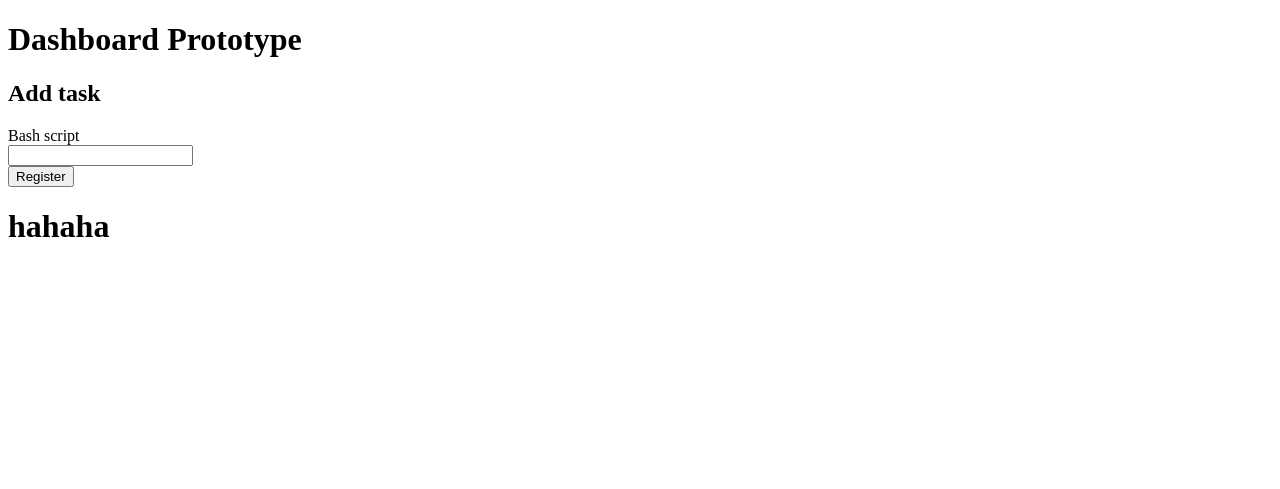
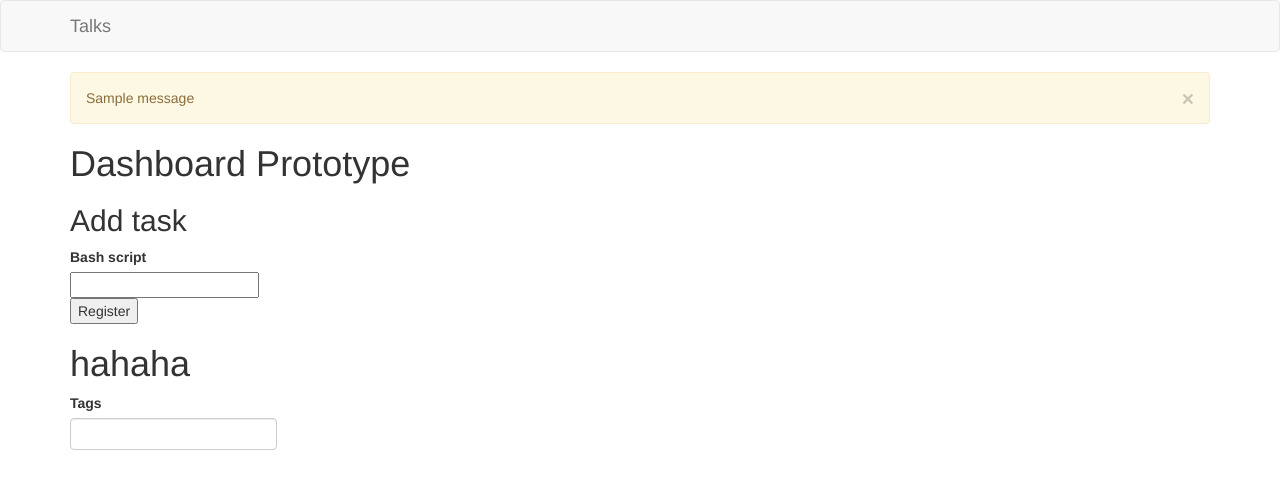
Before and after one commit to susieluckyball/dashboard, a Flask app: page / in a window 1280 px wide. Shown: the top 489 px of the page. Run offline with Flask 2, Linux system fonts and the light colour scheme; one stand-in notice (Sample message) is shown; some libraries are stand-ins or nearby versions.

Commit message:
Adds bootstrap files

```diff
--- /dev/null
+++ b/app/static/bootstrap-tagsinput.css
@@ -0,0 +1,55 @@
+.bootstrap-tagsinput {
+  background-color: #fff;
+  border: 1px solid #ccc;
+  box-shadow: inset 0 1px 1px rgba(0, 0, 0, 0.075);
+  display: inline-block;
+  padding: 4px 6px;
+  color: #555;
+  vertical-align: middle;
+  border-radius: 4px;
+  max-width: 100%;
+  line-height: 22px;
+  cursor: text;
+}
+.bootstrap-tagsinput input {
+  border: none;
+  box-shadow: none;
+  outline: none;
+  background-color: transparent;
+  padding: 0 6px;
+  margin: 0;
+  width: auto;
+  max-width: inherit;
+}
+.bootstrap-tagsinput.form-control input::-moz-placeholder {
+  color: #777;
+  opacity: 1;
+}
+.bootstrap-tagsinput.form-control input:-ms-input-placeholder {
+  color: #777;
+}
+.bootstrap-tagsinput.form-control input::-webkit-input-placeholder {
+  color: #777;
+}
+.bootstrap-tagsinput input:focus {
+  border: none;
+  box-shadow: none;
+}
+.bootstrap-tagsinput .tag {
+  margin-right: 2px;
+  color: white;
+}
+.bootstrap-tagsinput .tag [data-role="remove"] {
+  margin-left: 8px;
+  cursor: pointer;
+}
+.bootstrap-tagsinput .tag [data-role="remove"]:after {
+  content: "x";
+  padding: 0px 2px;
+}
+.bootstrap-tagsinput .tag [data-role="remove"]:hover {
+  box-shadow: inset 0 1px 0 rgba(255, 255, 255, 0.2), 0 1px 2px rgba(0, 0, 0, 0.05);
+}
+.bootstrap-tagsinput .tag [data-role="remove"]:hover:active {
+  box-shadow: inset 0 3px 5px rgba(0, 0, 0, 0.125);
+}
--- /dev/null
+++ b/app/static/styles.css
@@ -0,0 +1,97 @@
+.user-profile {
+    min-height: 140px;
+}
+
+.user-avatar {
+    float: left;
+    margin-right: 16px;
+    margin-bottom: 16px;
+}
+
+ul.talk-list {
+    list-style-type: none;
+    padding: 0px;
+}
+
+li.talk {
+    padding-bottom: 10px;
+    border-bottom: 1px solid #eee;
+    padding: 10px;
+}
+
+li.talk:hover {
+    background-color: #f8f8f8;
+}
+
+div.talk-header h2 {
+    font-size: 200%;
+    margin: 5px 0px 15px 0px;
+}
+
+div.talk-header h3 {
+    font-size: 115%;
+    margin: 0px 0px 10px 0px;
+}
+
+div.talk-header p {
+    font-size: 90%;
+    font-style: italic;
+    margin: 20px 0px 0px 0px;
+}
+
+div.talk-video {
+    width: 450px;
+    max-width: 450px;
+    display: inline-block;
+    margin: 5px;
+    vertical-align: middle;
+}
+
+div.talk-slides {
+    width: 450px;
+    max-width: 450px;
+    display: inline-block;
+    margin: 5px;
+    vertical-align: middle;
+}
+
+.flask-pagedown-preview {
+    margin-top: 10px;
+    padding: 10px;
+    border: 1px solid #ccc;
+}
+
+.flask-pagedown-preview h1, .comment-body h1 {
+    font-size: 160%;
+}
+
+.flask-pagedown-preview h2, .comment-body h2 {
+    font-size: 140%;
+}
+
+.flask-pagedown-preview h3, .comment-body h3 {
+    font-size: 120%;
+}
+
+ul.comment-list {
+    list-style-type: none;
+    padding: 0px;
+}
+
+li.comment {
+    padding: 10px;
+}
+
+ul.comment-list li.comment:nth-child(odd)
+{
+    background-color: #eee;
+}
+
+ul.comment-list li.comment:nth-child(even)
+{
+    background-color: #fff;
+}
+
+.badge-red {
+    background-color:#d44;
+}
--- /dev/null
+++ b/app/templates/base.html
@@ -0,0 +1,41 @@
+{% extends "bootstrap/base.html" %}
+
+{% block title %}Talks{% endblock %}
+
+{% block head %}
+{{ super() }}
+<link rel="stylesheet" type="text/css" href="{{ url_for('static', filename='styles.css') }}">
+<link rel="stylesheet" type="text/css" href="{{ url_for('static', filename='bootstrap-tagsinput.css') }}">
+{% endblock %}
+
+{% block navbar %}
+<div class="navbar navbar-default" role="navigation">
+    <div class="container">
+        <div class="navbar-header">
+            <button type="button" class="navbar-toggle" data-toggle="collapse" data-target="#bs-example-navbar-collapse-1">
+                <span class="sr-only">Toggle navigation</span>
+                <span class="icon-bar"></span>
+                <span class="icon-bar"></span>
+                <span class="icon-bar"></span>
+            </button>
+            <a class="navbar-brand" href="/">Talks</a>
+        </div>
+    </div>
+</div>
+{% endblock %}
+
+{% block content %}
+<div class="container">
+    {% for message in get_flashed_messages() %}
+    <div class="alert alert-warning">
+        <button type="button" class="close" data-dismiss="alert">&times;</button>
+        {{ message }}
+    </div>
+    {% endfor %}
+
+    {% block page_content %}{% endblock %}
+</div>
+
+<script src="//cdnjs.cloudflare.com/ajax/libs/jquery/2.1.3/jquery.min.js"></script>
+<script src="{{ url_for('static', filename='bootstrap-tagsinput.min.js')}}">
+{% endblock %}
--- a/app/templates/index.html
+++ b/app/templates/index.html
@@ -1,20 +1,10 @@
-<!doctype html>
-<html>
-  <head>
-    <title>Dashboard Prototype</title>
-    <style>
-        .progress {
-            width: 100%;
-            text-align: center;
-        }
-    </style>
-  </head>
-  <body>
+{% extends "base.html" %}
+
+{% block page_content %}
 <h1>Dashboard Prototype</h1>
 <h2>Add task</h2>
 
 <form id='myform' action="" method=['POST'] name='cmd'>
-
 {{ form.hidden_tag() }}
 {{ form.cmd.label }}
 <br>
@@ -24,8 +14,12 @@
 </form>
 
 <h1 id="state">hahaha</h1>
-    <div id="progress"></div>
-    <script src="//cdnjs.cloudflare.com/ajax/libs/jquery/2.1.3/jquery.min.js"></script>
+
+<label for="basic-url">Tags</label>
+<div class="input-group" data-role="tagsinput">
+  <input type="text" class="form-control" id="basic-url" aria-describedby="basic-addon3" data-role="tagsinput">
+</div>
+
 <script>
     function enqueue_task() {
         // add task status elements
@@ -80,6 +74,6 @@
             });
         });
     });
+
 </script>
-  </body>
-</html>
+{% endblock %}
```
Also changed, not shown: app/static/bootstrap-tagsinput.min.js (added). Lines whose indentation alone changed are shown as unchanged.
